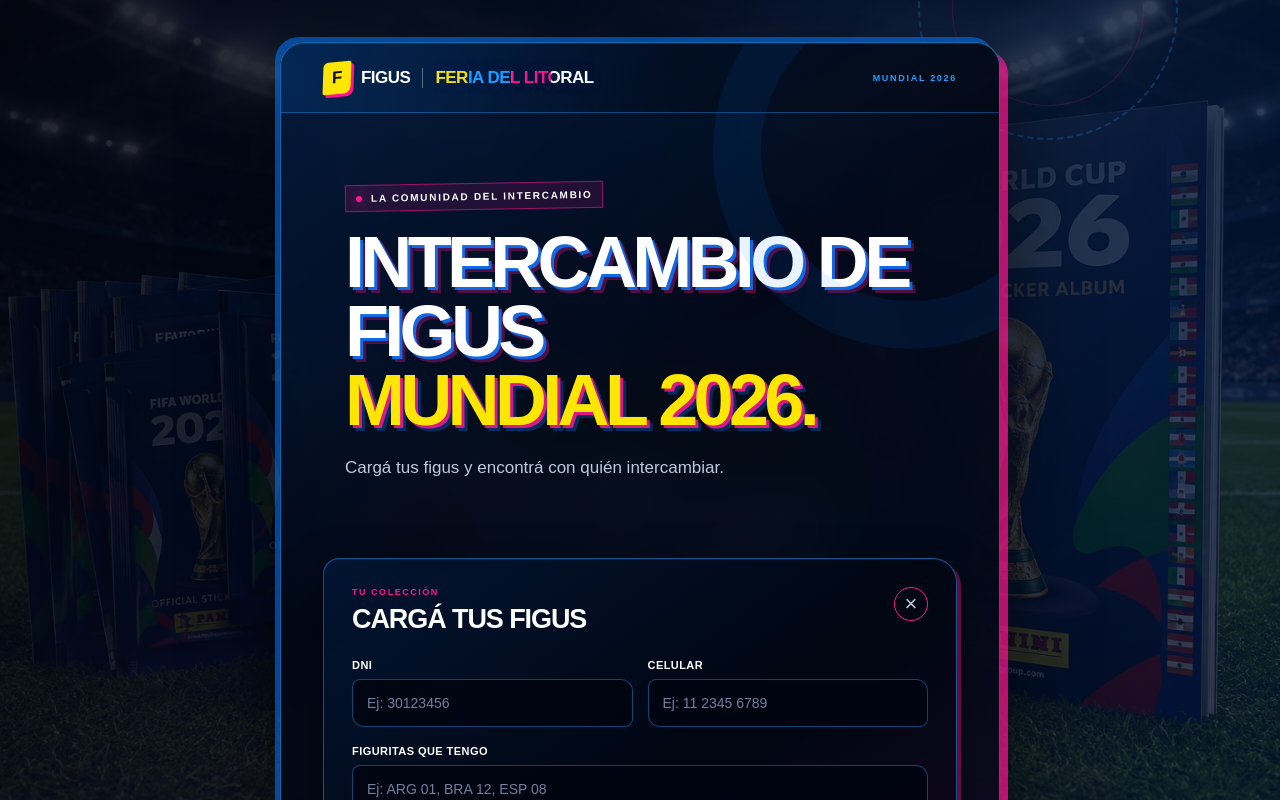
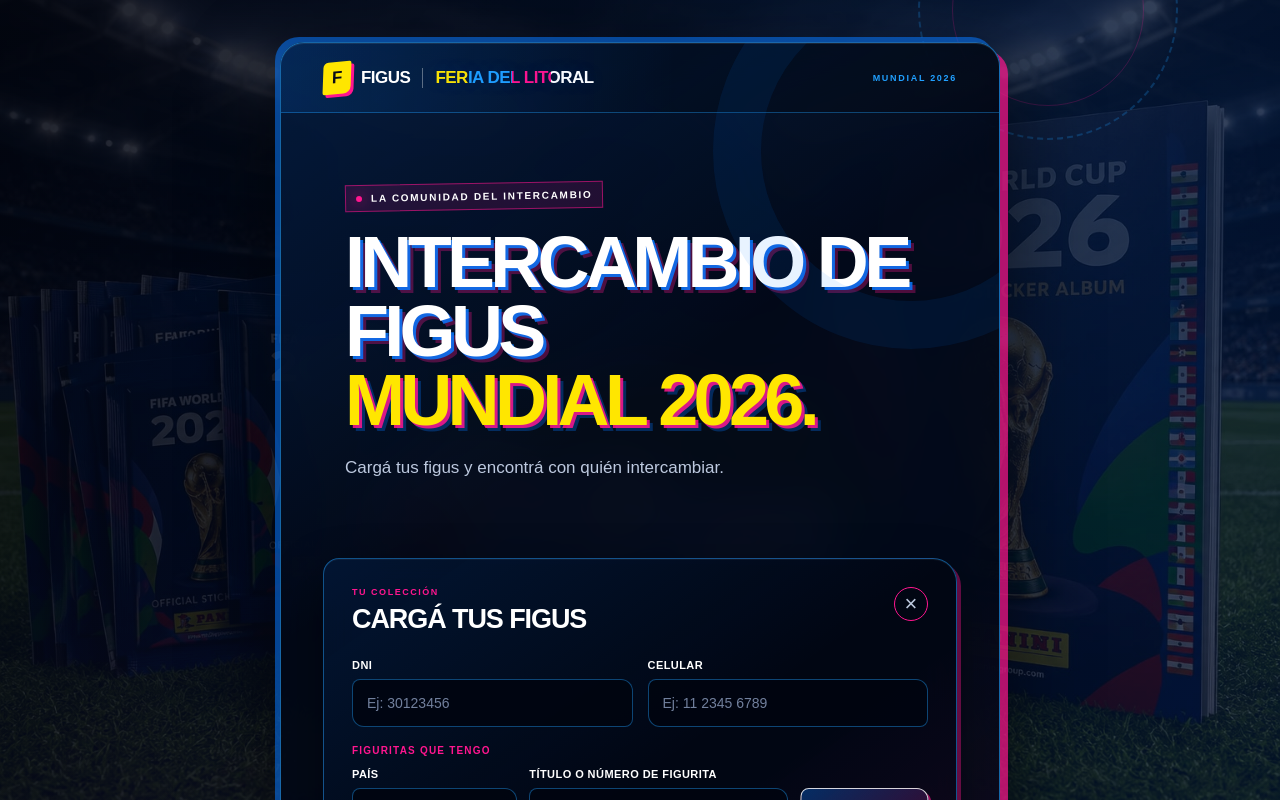
Before and after one commit to feriadellitoralsantafe-a11y/figus, a Next.js app: page / in a window 1280 px wide. Both pictures are taken after a click on the button "CARGAR MIS FIGUS". Shown: the top 800 px of the page. Built offline with nearby package versions, Linux system fonts and the light colour scheme.

Commit message:
Simplificar carga de figuritas

```diff
--- a/app/components/figus-app.tsx
+++ b/app/components/figus-app.tsx
@@ -9,15 +9,47 @@
   error?: string;
 };
 
+const COUNTRIES = [
+  "Argentina",
+  "Brasil",
+  "Uruguay",
+  "Chile",
+  "Paraguay",
+  "Colombia",
+  "Ecuador",
+  "Perú",
+  "Bolivia",
+  "Venezuela",
+  "México",
+  "Estados Unidos",
+  "Canadá",
+  "Francia",
+  "España",
+  "Alemania",
+  "Italia",
+  "Inglaterra",
+  "Portugal",
+  "Países Bajos",
+  "Bélgica",
+  "Croacia",
+  "Marruecos",
+  "Japón",
+  "Corea del Sur",
+  "Otro",
+] as const;
+
 const initialForm = {
   dni: "",
   celular: "",
-  figuritas: "",
 };
 
 export default function FigusApp() {
   const [showForm, setShowForm] = useState(false);
   const [form, setForm] = useState(initialForm);
+  const [country, setCountry] = useState("");
+  const [customCountry, setCustomCountry] = useState("");
+  const [stickerTitle, setStickerTitle] = useState("");
+  const [stickers, setStickers] = useState<string[]>([]);
   const [status, setStatus] = useState<FormStatus>("idle");
   const [errors, setErrors] = useState<Record<string, string>>({});
   const [submitError, setSubmitError] = useState("");
@@ -29,14 +61,69 @@
     if (status !== "idle") setStatus("idle");
   }
 
+  function clearStickerError() {
+    setErrors((current) => ({
+      ...current,
+      sticker: "",
+      figuritas: "",
+    }));
+    setSubmitError("");
+    if (status !== "idle") setStatus("idle");
+  }
+
+  function handleAddSticker() {
+    const selectedCountry =
+      country === "Otro" ? customCountry.trim() : country.trim();
+    const title = stickerTitle.trim();
+
+    if (!selectedCountry || !title) {
+      setErrors((current) => ({
+        ...current,
+        sticker: "Elegí un país y completá el título o número.",
+      }));
+      return;
+    }
+
+    const sticker = `${selectedCountry} ${title}`;
+    const isDuplicate = stickers.some(
+      (current) => current.toLocaleLowerCase() === sticker.toLocaleLowerCase(),
+    );
+
+    if (isDuplicate) {
+      setErrors((current) => ({
+        ...current,
+        sticker: "Esa figurita ya fue agregada.",
+      }));
+      return;
+    }
+
+    setStickers((current) => [...current, sticker]);
+    setStickerTitle("");
+    setErrors((current) => ({
+      ...current,
+      sticker: "",
+      figuritas: "",
+    }));
+    setSubmitError("");
+    if (status !== "idle") setStatus("idle");
+  }
+
+  function removeSticker(stickerToRemove: string) {
+    setStickers((current) =>
+      current.filter((sticker) => sticker !== stickerToRemove),
+    );
+    setSubmitError("");
+    if (status !== "idle") setStatus("idle");
+  }
+
   async function handleSubmit(event: FormEvent<HTMLFormElement>) {
     event.preventDefault();
 
     const nextErrors: Record<string, string> = {};
     if (!form.dni.trim()) nextErrors.dni = "Ingresá tu DNI.";
     if (!form.celular.trim()) nextErrors.celular = "Ingresá tu celular.";
-    if (!form.figuritas.trim()) {
-      nextErrors.figuritas = "Ingresá al menos una figurita.";
+    if (stickers.length === 0) {
+      nextErrors.figuritas = "Agregá al menos una figurita.";
     }
 
     setErrors(nextErrors);
@@ -52,7 +139,7 @@
         body: JSON.stringify({
           dni: form.dni.trim(),
           celular: form.celular.trim(),
-          figuritas: form.figuritas.trim(),
+          figuritas: stickers.join(", "),
         }),
       });
 
@@ -66,13 +153,13 @@
       }
 
       setForm(initialForm);
+      setCountry("");
+      setCustomCountry("");
+      setStickerTitle("");
+      setStickers([]);
       setStatus("success");
-    } catch (error) {
-      setSubmitError(
-        error instanceof Error
-          ? error.message
-          : "No pudimos guardar tus figus. Intentá de nuevo",
-      );
+    } catch {
+      setSubmitError("No pudimos guardar tus figus. Intentá de nuevo");
       setStatus("error");
     }
   }
@@ -181,26 +268,110 @@
                 </div>
               </div>
 
-              <div className="field">
-                <label htmlFor="figuritas">Figuritas que tengo</label>
-                <textarea
-                  id="figuritas"
-                  name="figuritas"
-                  rows={3}
-                  placeholder="Ej: ARG 01, BRA 12, ESP 08"
-                  value={form.figuritas}
-                  onChange={(event) =>
-                    updateField("figuritas", event.target.value)
-                  }
-                  aria-invalid={Boolean(errors.figuritas)}
-                />
-                <div className="field-meta">
-                  {errors.figuritas ? (
-                    <span className="field-error">{errors.figuritas}</span>
+              <div className="sticker-builder">
+                <span className="sticker-builder-label">Figuritas que tengo</span>
+
+                <div className="sticker-entry-row">
+                  <div className="field">
+                    <label htmlFor="country">País</label>
+                    <select
+                      id="country"
+                      name="country"
+                      value={country}
+                      onChange={(event) => {
+                        setCountry(event.target.value);
+                        if (event.target.value !== "Otro") {
+                          setCustomCountry("");
+                        }
+                        clearStickerError();
+                      }}
+                    >
+                      <option value="">Seleccionar</option>
+                      {COUNTRIES.map((countryOption) => (
+                        <option key={countryOption} value={countryOption}>
+                          {countryOption}
+                        </option>
+                      ))}
+                    </select>
+                  </div>
+
+                  <div className="field sticker-title-field">
+                    <label htmlFor="sticker-title">
+                      Título o número de figurita
+                    </label>
+                    <input
+                      id="sticker-title"
+                      name="sticker-title"
+                      type="text"
+                      placeholder="Ej: 11"
+                      value={stickerTitle}
+                      onChange={(event) => {
+                        setStickerTitle(event.target.value);
+                        clearStickerError();
+                      }}
+                    />
+                  </div>
+
+                  <button
+                    type="button"
+                    className="button add-sticker-button"
+                    onClick={handleAddSticker}
+                  >
+                    <PlusIcon />
+                    Agregar
+                  </button>
+                </div>
+
+                {country === "Otro" && (
+                  <div className="field custom-country-field">
+                    <label htmlFor="custom-country">Escribí el país</label>
+                    <input
+                      id="custom-country"
+                      name="custom-country"
+                      type="text"
+                      placeholder="Ej: Australia"
+                      value={customCountry}
+                      onChange={(event) => {
+                        setCustomCountry(event.target.value);
+                        clearStickerError();
+                      }}
+                    />
+                  </div>
+                )}
+
+                {errors.sticker && (
+                  <span className="field-error sticker-builder-error">
+                    {errors.sticker}
+                  </span>
+                )}
+
+                <div
+                  className={`sticker-preview ${
+                    stickers.length === 0 ? "sticker-preview--empty" : ""
+                  }`}
+                  aria-live="polite"
+                >
+                  {stickers.length > 0 ? (
+                    stickers.map((sticker) => (
+                      <span className="sticker-chip" key={sticker}>
+                        {sticker}
+                        <button
+                          type="button"
+                          aria-label={`Eliminar ${sticker}`}
+                          onClick={() => removeSticker(sticker)}
+                        >
+                          ×
+                        </button>
+                      </span>
+                    ))
                   ) : (
-                    <span>Separalas por coma</span>
+                    <span>Las figuritas que agregues aparecerán acá.</span>
                   )}
                 </div>
+
+                {errors.figuritas && (
+                  <span className="field-error">{errors.figuritas}</span>
+                )}
               </div>
 
               <button
--- a/app/globals.css
+++ b/app/globals.css
@@ -444,7 +444,8 @@
 }
 
 .field input,
-.field textarea {
+.field textarea,
+.field select {
   width: 100%;
   outline: none;
   border: 1px solid rgba(33, 160, 255, 0.42);
@@ -462,6 +463,26 @@
   padding: 0 14px;
 }
 
+.field select {
+  height: 48px;
+  padding: 0 38px 0 14px;
+  appearance: none;
+  background-image:
+    linear-gradient(45deg, transparent 50%, var(--blue-bright) 50%),
+    linear-gradient(135deg, var(--blue-bright) 50%, transparent 50%);
+  background-position:
+    calc(100% - 18px) 20px,
+    calc(100% - 12px) 20px;
+  background-repeat: no-repeat;
+  background-size: 6px 6px, 6px 6px;
+  cursor: pointer;
+}
+
+.field select option {
+  background: #071129;
+  color: white;
+}
+
 .field textarea {
   min-height: 84px;
   resize: vertical;
@@ -475,7 +496,8 @@
 }
 
 .field input:focus,
-.field textarea:focus {
+.field textarea:focus,
+.field select:focus {
   border-color: var(--blue-bright);
   box-shadow:
     0 0 0 3px rgba(8, 120, 255, 0.13),
@@ -483,7 +505,8 @@
 }
 
 .field input[aria-invalid="true"],
-.field textarea[aria-invalid="true"] {
+.field textarea[aria-invalid="true"],
+.field select[aria-invalid="true"] {
   border-color: rgba(255, 107, 107, 0.65);
 }
 
@@ -498,6 +521,113 @@
   min-height: 18px;
   color: #8493ad;
   font-size: 10px;
+}
+
+.sticker-builder {
+  margin-bottom: 22px;
+}
+
+.sticker-builder-label {
+  display: block;
+  margin-bottom: 12px;
+  color: var(--magenta);
+  font-size: 10px;
+  font-weight: 900;
+  letter-spacing: 0.12em;
+  text-transform: uppercase;
+}
+
+.sticker-entry-row {
+  display: grid;
+  grid-template-columns: minmax(130px, 0.8fr) minmax(190px, 1.25fr) auto;
+  align-items: end;
+  gap: 12px;
+}
+
+.sticker-entry-row .field {
+  margin-bottom: 0;
+}
+
+.add-sticker-button {
+  min-height: 48px;
+  padding: 0 16px;
+  border-color: rgba(255, 255, 255, 0.82);
+  background: linear-gradient(
+    135deg,
+    rgba(8, 120, 255, 0.34),
+    rgba(255, 22, 143, 0.18)
+  );
+  color: white;
+  box-shadow: 3px 3px 0 rgba(255, 22, 143, 0.62);
+  text-transform: uppercase;
+}
+
+.add-sticker-button:hover {
+  border-color: var(--blue-bright);
+  background: rgba(8, 120, 255, 0.34);
+}
+
+.custom-country-field {
+  max-width: 270px;
+  margin-top: 14px;
+  margin-bottom: 0;
+}
+
+.sticker-builder-error {
+  margin-top: 10px;
+}
+
+.sticker-preview {
+  display: flex;
+  min-height: 58px;
+  flex-wrap: wrap;
+  align-items: center;
+  gap: 8px;
+  margin-top: 14px;
+  padding: 12px;
+  border: 1px dashed rgba(33, 160, 255, 0.42);
+  border-radius: 10px 16px 10px 16px;
+  background: rgba(1, 5, 16, 0.62);
+}
+
+.sticker-preview--empty {
+  color: #71809d;
+  font-size: 11px;
+}
+
+.sticker-chip {
+  display: inline-flex;
+  min-height: 34px;
+  align-items: center;
+  gap: 8px;
+  padding: 6px 8px 6px 12px;
+  border: 1px solid rgba(33, 160, 255, 0.62);
+  border-radius: 6px 10px 6px 10px;
+  background:
+    linear-gradient(135deg, rgba(8, 120, 255, 0.22), rgba(255, 22, 143, 0.1)),
+    rgba(5, 13, 31, 0.94);
+  color: white;
+  font-size: 12px;
+  font-weight: 800;
+  box-shadow: 2px 2px 0 rgba(255, 22, 143, 0.35);
+}
+
+.sticker-chip button {
+  display: grid;
+  width: 22px;
+  height: 22px;
+  place-items: center;
+  border: 1px solid rgba(255, 22, 143, 0.62);
+  border-radius: 50%;
+  background: rgba(255, 22, 143, 0.15);
+  color: white;
+  cursor: pointer;
+  font-size: 16px;
+  line-height: 1;
+}
+
+.sticker-chip button:hover {
+  background: var(--magenta);
 }
 
 .submit-button {
@@ -751,6 +881,23 @@
     gap: 0;
   }
 
+  .sticker-entry-row {
+    grid-template-columns: 1fr;
+    gap: 12px;
+  }
+
+  .sticker-entry-row .field {
+    margin-bottom: 0;
+  }
+
+  .custom-country-field {
+    max-width: none;
+  }
+
+  .add-sticker-button {
+    width: 100%;
+  }
+
   .card-footer {
     gap: 8px;
     padding: 0 12px;
```
